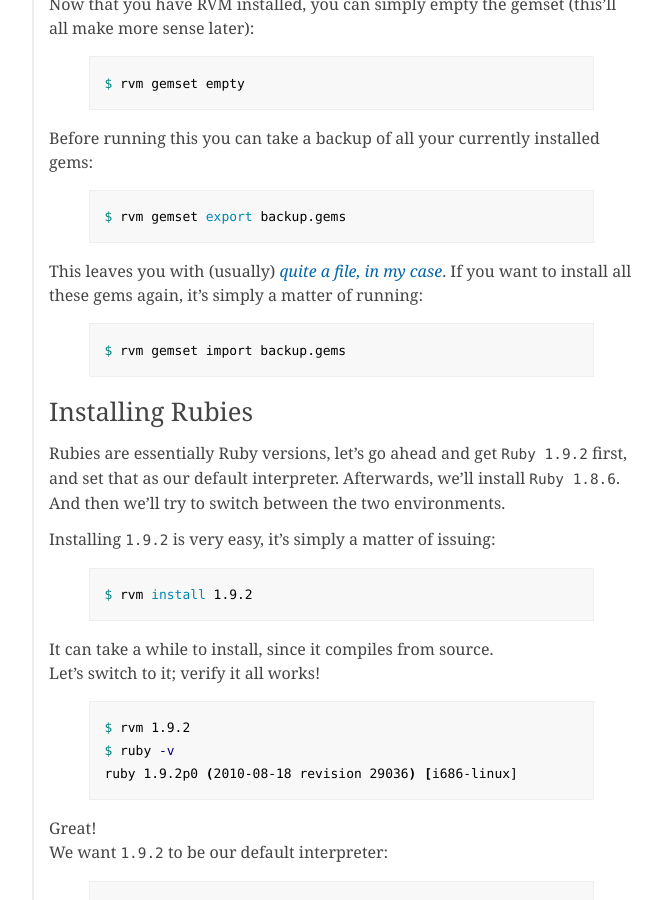
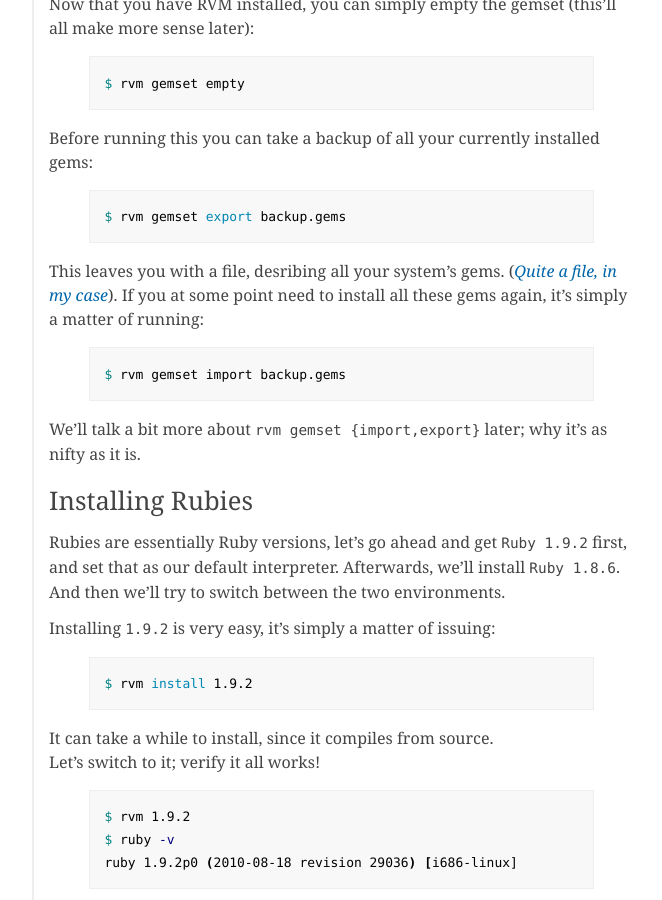
Before and after one commit to igor47/blog, a Jekyll site: the page built from _posts/2010-09-07-how-to-use-rvm-the-right-way.md, in a window 1280 px wide and 900 px high, scrolled down 1097 px. Shown: the whole window, without its empty margins (218-880 px from the left). Built offline with Jekyll 4.4.1, drawn with Linux system fonts in a browser that asks for light colours; Markdown is read by kramdown in place of the engine named in the settings; comment, search, counter and statistics services are not loaded.

Commit message:
Tidying up post.

```diff
--- a/_posts/2010-09-07-how-to-use-rvm-the-right-way.md
+++ b/_posts/2010-09-07-how-to-use-rvm-the-right-way.md
@@ -49,11 +49,13 @@ Before running this you can take a backup of all your currently installed gems:
 $ rvm gemset export backup.gems
 {% endhighlight %}
 
-This leaves you with (usually) [*quite a file, in my case*](http://gist.github.com/568262). If you want to install all these gems again, it's simply a matter of running:
+This leaves you with a file, desribing all your system's gems. ([*Quite a file, in my case*](http://gist.github.com/568262)). If you at some point need to install all these gems again, it's simply a matter of running:
 
 {% highlight bash %}
 $ rvm gemset import backup.gems
 {% endhighlight %}
+
+We'll talk a bit more about `rvm gemset {import,export}` later; why it's as nifty as it is.
 
 ## Installing Rubies
 
```
